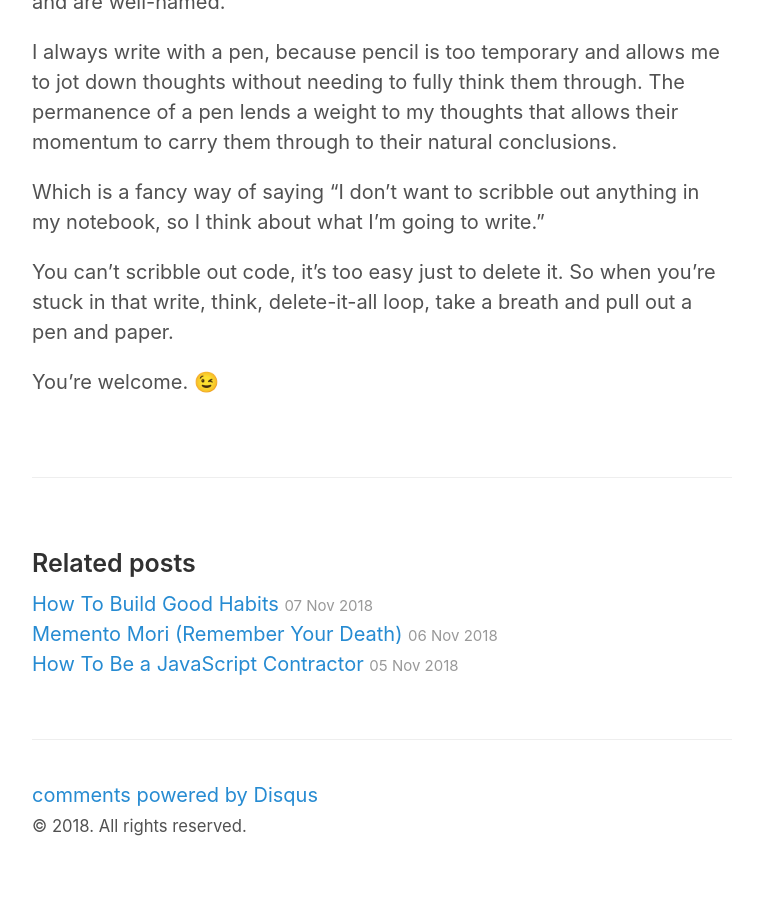
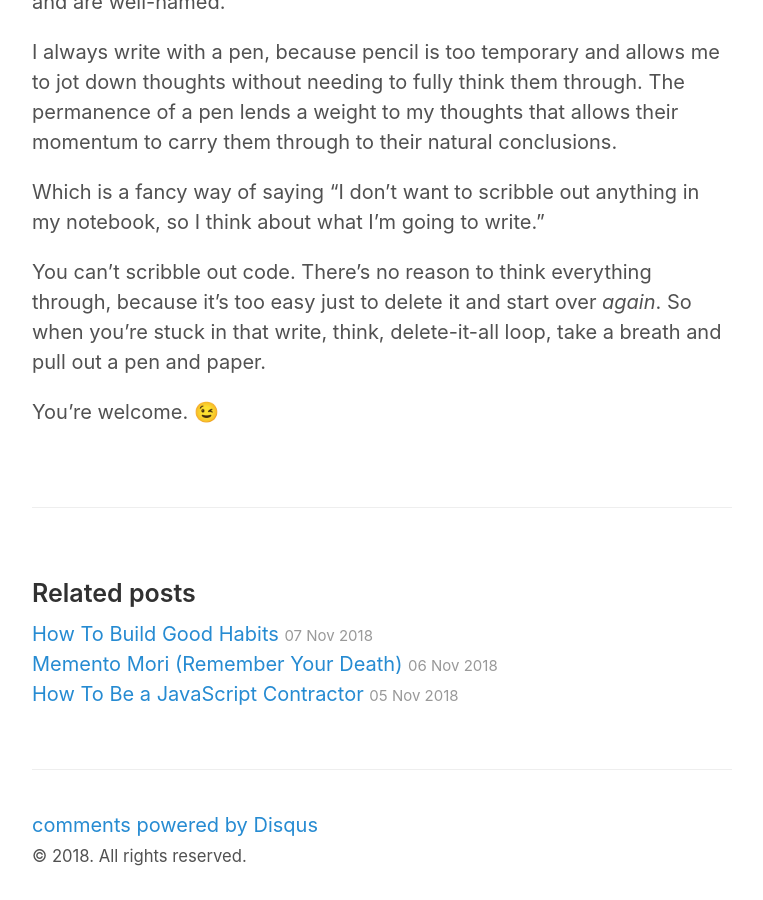
Before and after one commit to elliotbonneville/elliotbonneville.github.io, a Jekyll site: the page built from _posts/2018-11-8-i-code-with-a-pen.md, in a window 1280 px wide and 900 px high, scrolled down 1655 px. Shown: the whole window, without its empty margins (258-1021 px from the left). Built offline with Jekyll 4.4.1, drawn with Linux system fonts in a browser that asks for light colours; comment, search, counter and statistics services are not loaded.

Commit message:
Reword stuffs

```diff
--- a/_posts/2018-11-8-i-code-with-a-pen.md
+++ b/_posts/2018-11-8-i-code-with-a-pen.md
@@ -25,6 +25,6 @@ I always write with a pen, because pencil is too temporary and allows me to jot
 
 Which is a fancy way of saying "I don't want to scribble out anything in my notebook, so I think about what I'm going to write."
 
-You can't scribble out code, it's too easy just to delete it. So when you're stuck in that write, think, delete-it-all loop, take a breath and pull out a pen and paper.
+You can't scribble out code. There's no reason to think everything through, because it's too easy just to delete it and start over _again_. So when you're stuck in that write, think, delete-it-all loop, take a breath and pull out a pen and paper.
 
 You're welcome. 😉
```
